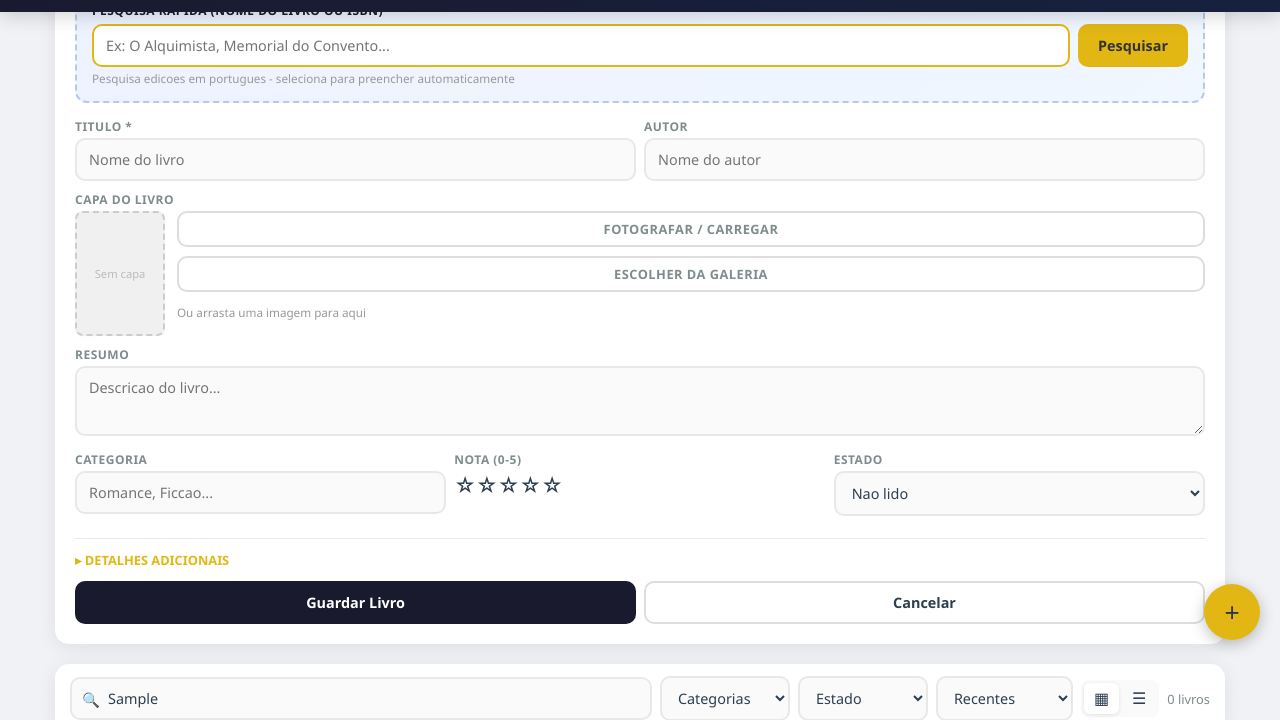
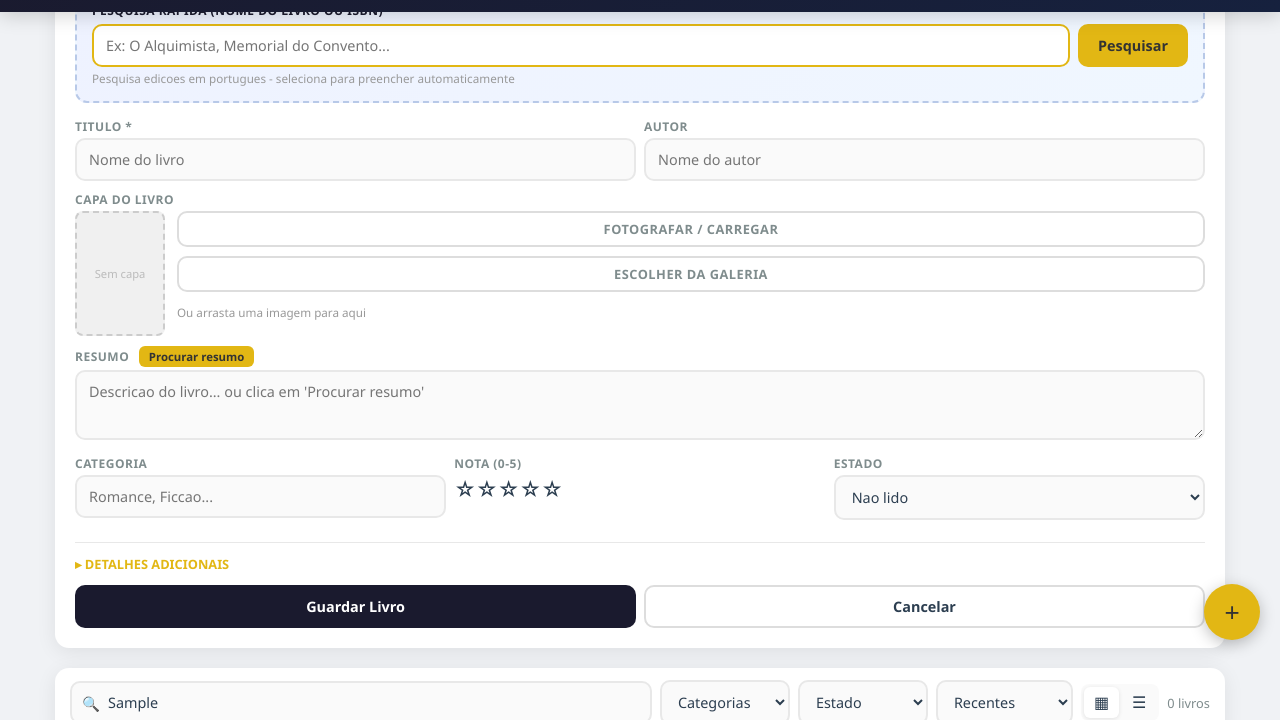
Before and after one commit to joaocruzfialho/a-minha-biblioteca, a plain HTML site: page index.html in a window 1280 px wide. Both pictures are taken after typing "Sample" into the empty fields and a click on the button "Adicionar primeiro livro". Shown: the part 321-1041 px from the top of the page. Drawn offline with Linux system fonts and the light colour scheme.

Commit message:
Adicionar botao 'Procurar resumo' para livros inseridos manualmente
Ao inserir um livro manualmente, basta preencher o titulo (e opcionalmente
o autor) e clicar em 'Procurar resumo' para pesquisar automaticamente
nas APIs Open Library e Google Books. Prioriza resumos em portugues.

Co-Authored-By: Claude Opus 4.6 (1M context) <noreply@anthropic.com>

```diff
--- a/index.html
+++ b/index.html
@@ -272,6 +272,8 @@
         .cover-remove-btn { position: absolute; top: 3px; right: 3px; width: 22px; height: 22px; border-radius: 50%; background: rgba(0,0,0,0.6); color: white; border: none; font-size: 14px; cursor: pointer; display: flex; align-items: center; justify-content: center; line-height: 1; padding: 0; }
         .cover-options { display: flex; flex-direction: column; gap: 6px; flex: 1; }
         .cover-upload-btn { cursor: pointer; text-align: center; display: block !important; font-size: 0.8em !important; }
+        .btn-fetch-summary { background: var(--accent); color: #333; border: none; padding: 3px 10px; border-radius: 6px; font-size: 0.95em; cursor: pointer; font-weight: 600; margin-left: 6px; transition: 0.2s; font-family: inherit; }
+        .btn-fetch-summary:hover { background: var(--accent-hover); }
 
         /* ===== EMPTY STATE ===== */
         .empty-state { text-align: center; padding: 50px 20px; color: var(--text-light); }
@@ -410,7 +412,10 @@
             <input type="hidden" id="cover" value="">
         </div>
 
-        <div class="form-group"><label>Resumo</label><textarea id="summary" placeholder="Descricao do livro..."></textarea></div>
+        <div class="form-group">
+            <label>Resumo <button type="button" class="btn-fetch-summary" onclick="fetchSummaryForForm()" title="Pesquisar resumo automaticamente pelo titulo/autor">Procurar resumo</button></label>
+            <textarea id="summary" placeholder="Descricao do livro... ou clica em 'Procurar resumo'"></textarea>
+        </div>
 
         <div class="form-row-3">
             <div class="form-group"><label>Categoria</label><input type="text" id="genre" placeholder="Romance, Ficcao..." list="genreList"><datalist id="genreList"></datalist></div>
@@ -1455,6 +1460,68 @@ async function fetchPTSummary(title, author, fallback) {
 
 function stripHtml(h) { if (!h) return ''; var t = document.createElement('div'); t.innerHTML = h; return t.textContent || ''; }
 
+// Procurar resumo para livros inseridos manualmente
+async function fetchSummaryForForm() {
+    var title = document.getElementById('title').value.trim();
+    var author = document.getElementById('author').value.trim();
+    if (!title) { showToast('Preenche primeiro o titulo do livro.', 'warning'); return; }
+
+    var summaryEl = document.getElementById('summary');
+    var originalText = summaryEl.value;
+    summaryEl.value = 'A procurar resumo...';
+    summaryEl.disabled = true;
+
+    try {
+        var summary = '';
+
+        // 1) Open Library: pesquisar por titulo + autor
+        try {
+            var query = title + (author ? ' ' + author : '');
+            var olResp = await fetch('https://openlibrary.org/search.json?q=' + encodeURIComponent(query) + '&limit=5');
+            var olData = await olResp.json();
+            if (olData.docs && olData.docs.length > 0) {
+                // Tentar buscar descricao de cada resultado
+                for (var i = 0; i < Math.min(olData.docs.length, 3); i++) {
+                    var doc = olData.docs[i];
+                    if (doc.key) {
+                        try {
+                            var wResp = await fetch('https://openlibrary.org' + doc.key + '.json');
+                            var wData = await wResp.json();
+                            var desc = wData.description;
+                            if (desc) {
+                                var text = typeof desc === 'string' ? desc : desc.value || '';
+                                if (text && text.length > 30) {
+                                    summary = text;
+                                    break;
+                                }
+                            }
+                        } catch(e) {}
+                    }
+                }
+            }
+        } catch(e) { console.error('OL summary search:', e); }
+
+        // 2) Se nao encontrou, tentar Google Books
+        if (!summary) {
+            summary = await fetchPTSummary(title, author, '');
+        }
+
+        summaryEl.disabled = false;
+        if (summary) {
+            summaryEl.value = stripHtml(summary).substring(0, 800);
+            showToast('Resumo encontrado!', 'success');
+        } else {
+            summaryEl.value = originalText;
+            showToast('Nao foi possivel encontrar um resumo para este livro.', 'warning');
+        }
+    } catch(e) {
+        console.error('Erro ao procurar resumo:', e);
+        summaryEl.disabled = false;
+        summaryEl.value = originalText;
+        showToast('Erro ao procurar resumo.', 'error');
+    }
+}
+
 function fillForm(d) {
     Object.keys(d).forEach(k => { const el = document.getElementById(k); if (el && d[k]) el.value = d[k]; });
     if (d.cover) setCoverPreview(d.cover);
```
